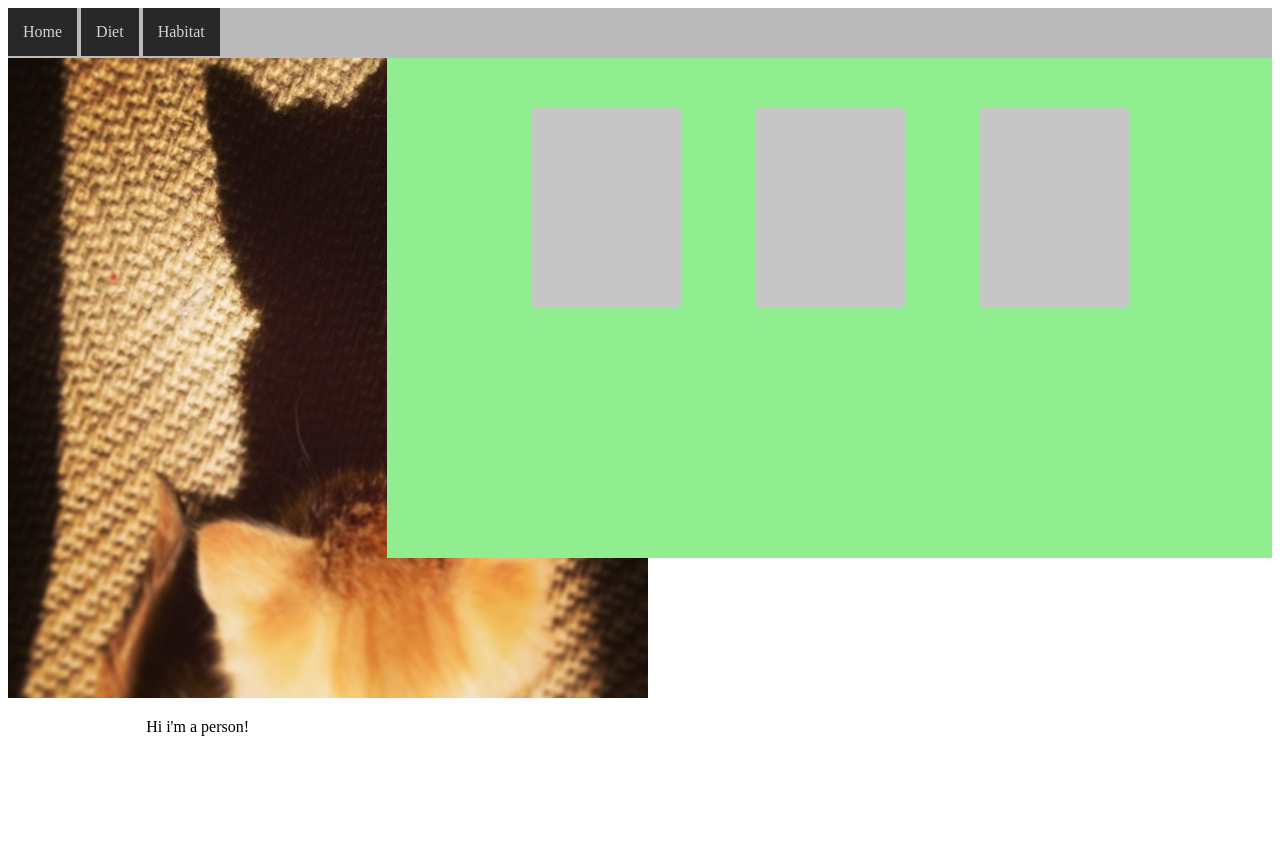
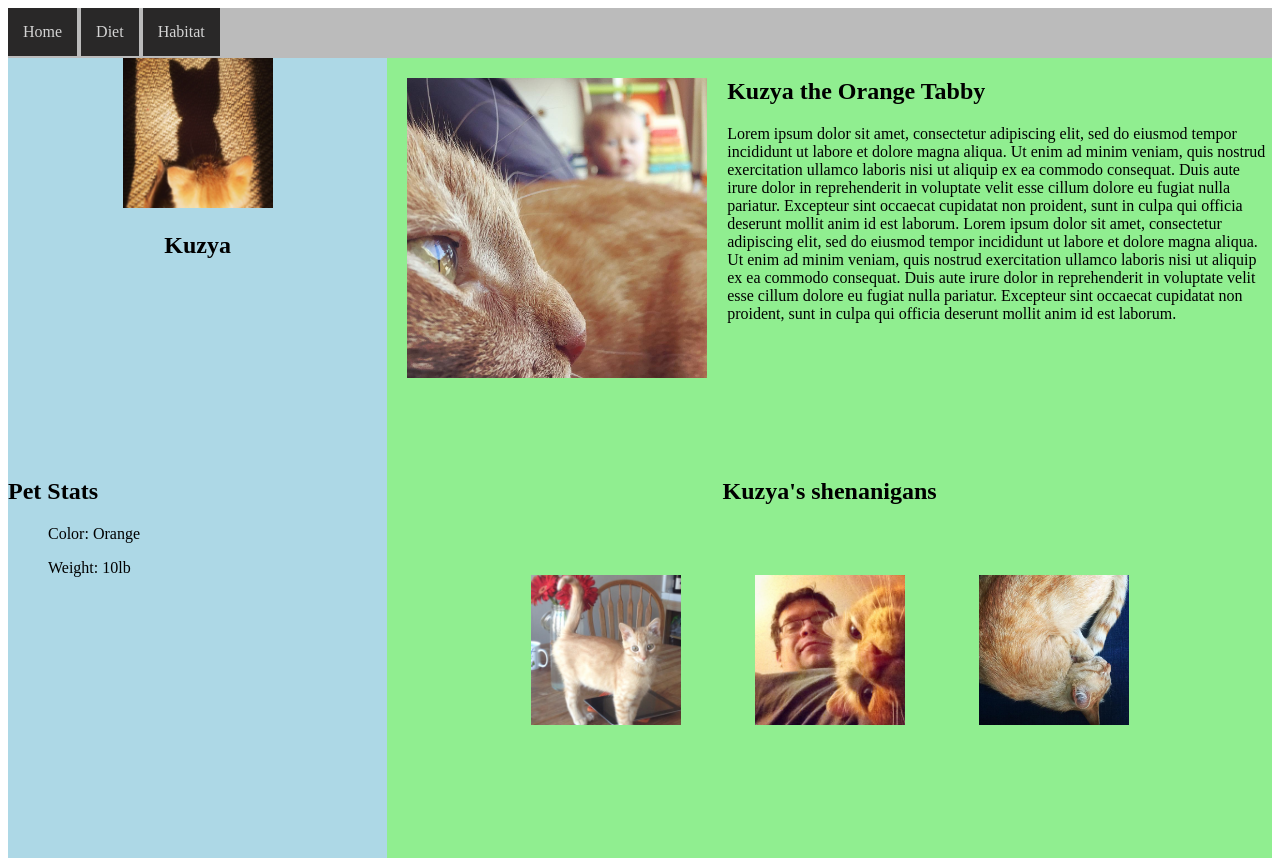
Before and after one commit to stefanorange/My_First_Repo, a plain HTML site: page Build a 1 page website/index.html in a window 1280 px wide. Before the commit the page ends 800 px from the top, so only its background shows below. Drawn offline with Linux system fonts and the light colour scheme.

Commit message:
new version

```diff
--- a/Build a 1 page website/css/index.css
+++ b/Build a 1 page website/css/index.css
@@ -8,25 +8,49 @@ nav {
     color: lightgray;
     background-color: rgb(41, 40, 40);
   }
-  .left {
-    height: 500px;
+  .leftshort {
     float: left;
+    height: 400px;
     background-color: lightblue;
     width: 30%;
     text-align: center;
   }
+  .leftlong {
+    float: left;
+    height: 400px;
+    background-color: lightblue;
+    width: 30%;
+    text-align: left;
+  }
+  img {
+    width: 150px;
+  }
   .right {
-    height: 500px;
     float: left;
     background-color: lightgreen;
+    height: 300px;
+    width: 300px;
+    margin: 20px;
+  }
+  .rightshort {
+    float: left;
+    background-color: lightgreen;
+    height: 400px;
     width: 70%;
     text-align: center;
+  }
+  .rightlong {
+    float: left;
+    background-color: lightgreen;
+    height: 400px;
+    width: 70%;
+    text-align: left;
   }
   .card {
     display: inline-block;
     background-color: #C6C6C6;
     border-radius: 5px;
-    height: 200px;
+    height: 150px;
     width: 150px;
     margin: 35px;
     margin-top: 50px;
--- a/Build a 1 page website/index.html
+++ b/Build a 1 page website/index.html
@@ -12,18 +12,36 @@
       <a href="https://google.com"><div class="inline-block">Habitat</div></a>
     </div>
   </nav>
-
-  <section class="wrapper">
-    <div class="left">
+    <section class="wrapper1">
+      <div class="leftshort">
         <img src="Images/kuzyashadow.jpg">
-      <p>Hi i'm a person!</p>
+        <h1>Kuzya</h1>
       </div>
-    <div class="right">
+      <div class="rightlong">
+          <img src="Images/KuzyaVasi.jpg" class="right">
+          <h1>Kuzya the Orange Tabby</h1>
+          <p>
+            Lorem ipsum dolor sit amet, consectetur adipiscing elit, sed do eiusmod tempor incididunt ut labore et dolore magna aliqua. Ut enim ad minim veniam, quis nostrud exercitation ullamco laboris nisi ut aliquip ex ea commodo consequat. Duis aute irure dolor in reprehenderit in voluptate velit esse cillum dolore eu fugiat nulla pariatur. Excepteur sint occaecat cupidatat non proident, sunt in culpa qui officia deserunt mollit anim id est laborum.
+            Lorem ipsum dolor sit amet, consectetur adipiscing elit, sed do eiusmod tempor incididunt ut labore et dolore magna aliqua. Ut enim ad minim veniam, quis nostrud exercitation ullamco laboris nisi ut aliquip ex ea commodo consequat. Duis aute irure dolor in reprehenderit in voluptate velit esse cillum dolore eu fugiat nulla pariatur. Excepteur sint occaecat cupidatat non proident, sunt in culpa qui officia deserunt mollit anim id est laborum.
+          </p>
+          <p>
+            </section>
+            <section class="wrapper2">
+                <div class="leftlong">
+                  <h1>Pet Stats</h1>
+                  <ul>Color: Orange</ul>
+                  <ul>Weight: 10lb</ul>
+                  </div>
+                  <div class="rightshort">
+                    <h1>Kuzya's shenanigans</h1>
         <div class="card">
+          <img src="Images/kusyatable.jpg">
         </div>
         <div class="card">
+          <img src="Images/KuzyaPhotobomb.jpg">
         </div>
         <div class="card">
+        <img src="Images/KuzyaNap.jpg">
         </div>
       </div>
     </section>
```
Also changed, not shown: 2 other files. Lines whose indentation alone changed are shown as unchanged.
